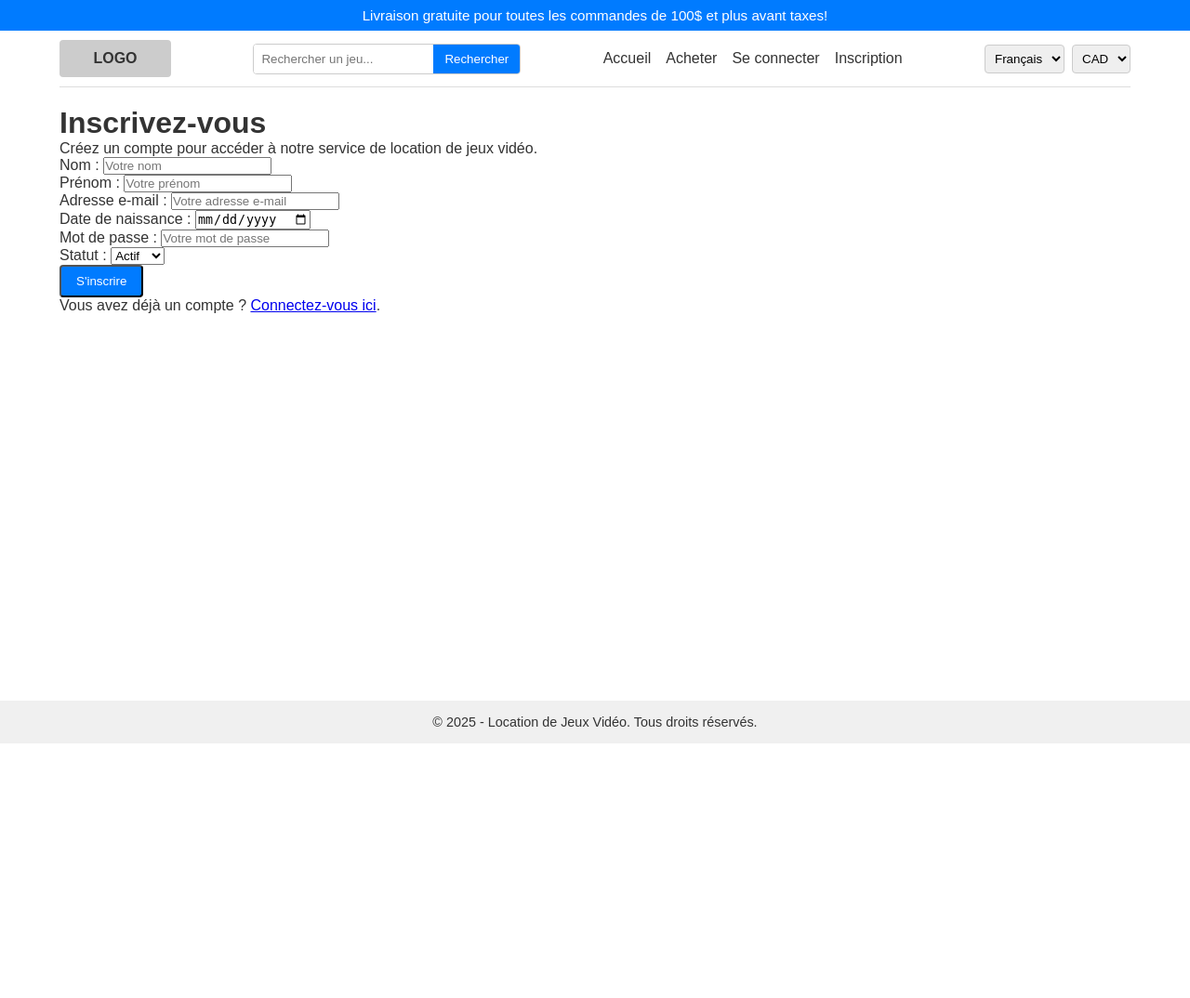
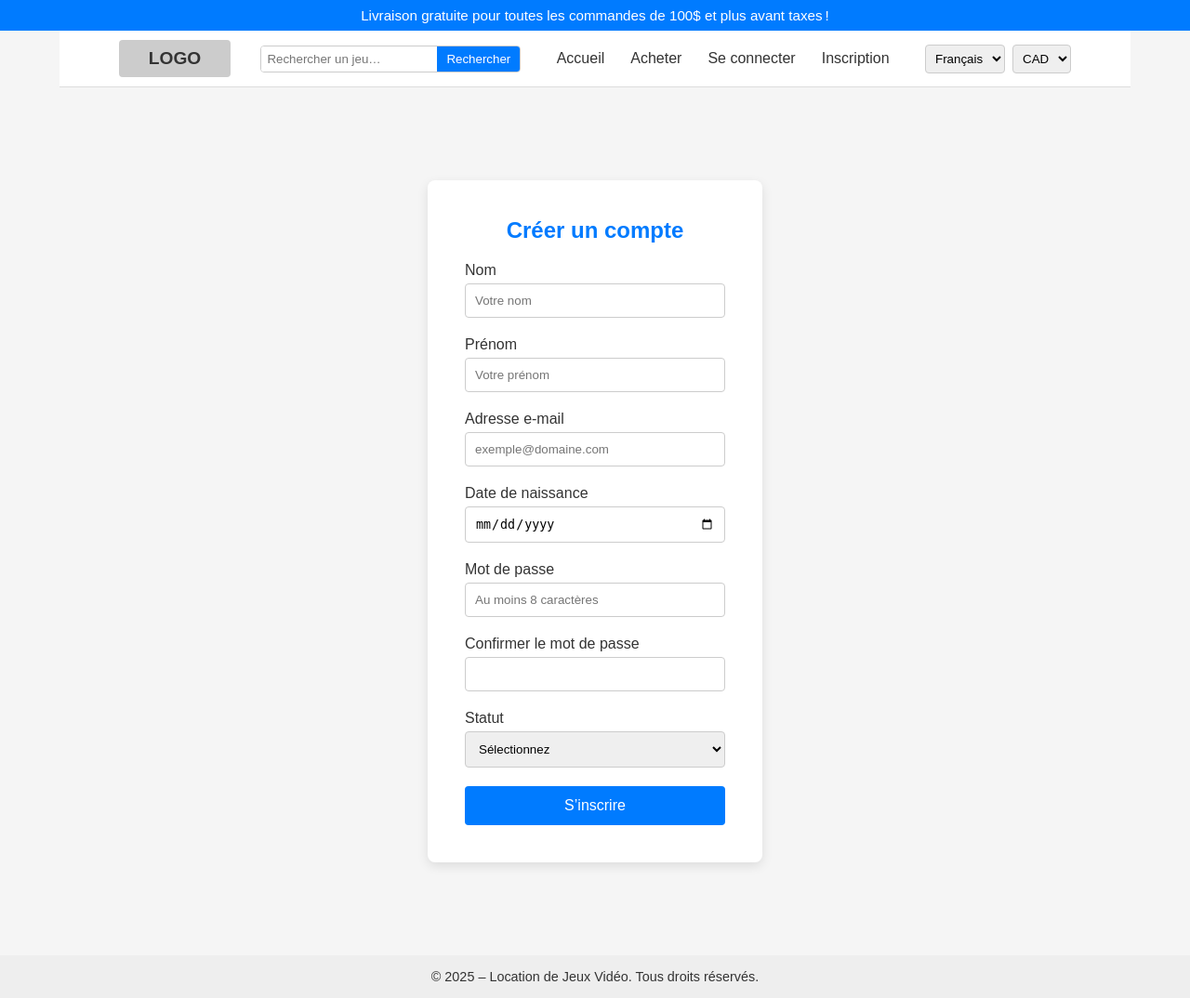
Before and after one commit to AllenMercier/GLO-2005, a Flask app: page /register in a window 1280 px wide. Shown: the whole page at 93% size. Before the commit the page ends 800 px from the top, so only its background shows below. Run offline with Flask 3, Linux system fonts and the light colour scheme.

Commit message:
Amelioration de l'interface utilisateur

```diff
--- /dev/null
+++ b/flaskProjet/static/acheter.js
@@ -0,0 +1,6 @@
+function addToCart(id, name) {
+    let cart = JSON.parse(localStorage.getItem("cart") || "[]");
+    cart.push({id, name});
+    localStorage.setItem("cart", JSON.stringify(cart));
+    alert(name + " a été ajouté au panier.");
+  }
--- /dev/null
+++ b/flaskProjet/static/register.css
@@ -0,0 +1,73 @@
+.register-container {
+    background: #fff;
+    padding: 40px;
+    border-radius: 8px;
+    width: 360px;
+    margin: 60px auto;
+    box-shadow: 0 4px 12px rgba(0,0,0,0.1);
+    text-align: center;
+  }
+
+  .register-container h2 {
+    margin-bottom: 20px;
+    color: #007BFF;
+  }
+
+  .form-group {
+    margin-bottom: 20px;
+    text-align: left;
+  }
+  .form-group label {
+    display: block;
+    margin-bottom: 5px;
+    font-weight: 500;
+  }
+  .form-group input,
+  .form-group select {
+    width: 100%;
+    padding: 10px;
+    border: 1px solid #ccc;
+    border-radius: 4px;
+    transition: border-color 0.3s;
+  }
+  .form-group input:focus,
+  .form-group select:focus {
+    border-color: #007BFF;
+    outline: none;
+  }
+
+  .error {
+    color: #d9534f;
+    font-size: 0.85em;
+    margin-top: 5px;
+  }
+
+  .button {
+    width: 100%;
+    padding: 12px;
+    background-color: #007BFF;
+    border: none;
+    color: #fff;
+    font-size: 1em;
+    border-radius: 4px;
+    cursor: pointer;
+    transition: background 0.3s;
+  }
+  .button:hover {
+    background-color: #0056b3;
+  }
+
+  .flash-message {
+    padding: 10px;
+    margin-bottom: 15px;
+    border-radius: 4px;
+    font-size: 0.9em;
+  }
+  .flash-message.success {
+    background-color: #d4edda;
+    color: #155724;
+  }
+  .flash-message.error {
+    background-color: #f8d7da;
+    color: #721c24;
+  }
--- /dev/null
+++ b/flaskProjet/static/register.js
@@ -0,0 +1,47 @@
+document.addEventListener("DOMContentLoaded", () => {
+    const form = document.getElementById("registerForm");
+    form.addEventListener("submit", (e) => {
+      let valid = true;
+      ["nomError","prenomError","emailError","dateError","passwordError","confirmPasswordError","statutError"].forEach(id => {
+        document.getElementById(id).innerText = "";
+      });
+
+      const nom = document.getElementById("nom").value.trim();
+      const prenom = document.getElementById("prenom").value.trim();
+      const email = document.getElementById("email").value.trim();
+      const dateNaissance = document.getElementById("date_naissance").value;
+      const pwd = document.getElementById("mot_de_passe").value;
+      const confirm = document.getElementById("confirmPassword").value;
+      const statut = document.getElementById("statut").value;
+
+      if (!nom) {
+        document.getElementById("nomError").innerText = "Le nom est obligatoire.";
+        valid = false;
+      }
+      if (!prenom) {
+        document.getElementById("prenomError").innerText = "Le prénom est obligatoire.";
+        valid = false;
+      }
+      if (!/^\S+@\S+\.\S+$/.test(email)) {
+        document.getElementById("emailError").innerText = "E-mail invalide.";
+        valid = false;
+      }
+      if (!dateNaissance) {
+        document.getElementById("dateError").innerText = "La date est obligatoire.";
+        valid = false;
+      }
+      if (pwd.length < 8) {
+        document.getElementById("passwordError").innerText = "Au moins 8 caractères.";
+        valid = false;
+      }
+      if (confirm !== pwd) {
+        document.getElementById("confirmPasswordError").innerText = "Ne correspond pas.";
+        valid = false;
+      }
+      if (statut==="") {
+        document.getElementById("statutError").innerText = "Sélection requise.";
+        valid = false;
+      }
+      if (!valid) e.preventDefault();
+    });
+  });
--- a/flaskProjet/static/styles.css
+++ b/flaskProjet/static/styles.css
@@ -180,3 +180,60 @@ footer {
   font-size: 0.9rem;
   margin: 5px 0;
 }
+
+/* Reset basique */
+* { margin:0; padding:0; box-sizing:border-box; }
+body { font-family: Arial, sans-serif; background: #f5f5f5; color: #333; }
+
+/* Promo banner */
+.promo-banner { background: #007BFF; color: #fff; text-align: center; padding: 8px 0; }
+
+/* Header */
+.header-content {
+  display: flex; align-items: center; justify-content: space-between;
+  flex-wrap: wrap; gap:1rem; padding:10px 5%; background:#fff;
+  border-bottom:1px solid #ddd;
+}
+.logo { font-weight:bold; font-size:1.2em; }
+.search-bar { display:flex; border:1px solid #ccc; border-radius:4px; overflow:hidden; }
+.search-bar input { border:none; padding:6px; outline:none; }
+.search-bar button { background:#007BFF; color:#fff; border:none; padding:6px 10px; cursor:pointer; }
+nav ul { list-style:none; display:flex; gap:1rem; }
+nav a { text-decoration:none; color:#333; padding:6px; }
+nav a:hover { color:#007BFF; }
+.lang-currency { display:flex; gap:0.5rem; }
+.lang-currency select { padding:6px; border:1px solid #ccc; border-radius:4px; }
+
+/* Page content */
+.page-content { padding:20px 5%; }
+
+/* Acheter cards */
+.page-title { text-align:center; color:#007BFF; margin:20px 0; font-size:2em; }
+.cards-grid {
+  display:flex; flex-wrap:wrap; gap:20px;
+  justify-content:center;
+}
+.card {
+  background:#fff; width:200px; border-radius:8px;
+  box-shadow:0 4px 8px rgba(0,0,0,0.1); display:flex; flex-direction:column;
+  transition:transform 0.2s;
+}
+.card:hover { transform:translateY(-5px); }
+.card-image { background:#eee; height:120px; display:flex; align-items:center; justify-content:center; }
+.placeholder-img { color:#aaa; }
+.card-content { padding:10px; flex:1; display:flex; flex-direction:column; }
+.card-content h3 { margin-bottom:8px; font-size:1.1em; }
+.price { color:#007BFF; font-weight:bold; margin-bottom:5px; }
+.stock { font-size:0.9em; color:#555; margin-bottom:15px; }
+.card-actions { display:flex; gap:5px; margin-top:auto; }
+.button {
+  flex:1; padding:6px; text-align:center; background:#007BFF;
+  color:#fff; border:none; border-radius:4px; cursor:pointer;
+  text-decoration:none;
+}
+.button:hover { background:#0056b3; }
+.secondary { background:#6c757d; }
+.secondary:hover { background:#5a6268; }
+
+/* Footer */
+footer { text-align:center; padding:10px; background:#eee; margin-top:auto; }
--- a/flaskProjet/templates/Inscription.html
+++ b/flaskProjet/templates/Inscription.html
@@ -1,55 +1,71 @@
-<!-- filepath: c:\Users\Allen\OneDrive\Documents\GitHub\GLO-2005\flaskProjet\templates\Inscription.html -->
 {% extends "base.html" %}
 
 {% block title %}Inscription - Location de Jeux Vidéo{% endblock %}
 
 {% block content %}
-<main class="registration">
-  <h1>Inscrivez-vous</h1>
-  <p>Créez un compte pour accéder à notre service de location de jeux vidéo.</p>
+<main>
+  <div class="register-container">
+    <h2>Créer un compte</h2>
 
-  <!-- Affichage des messages flash -->
+    <!-- Messages flash -->
     {% with messages = get_flashed_messages(with_categories=true) %}
       {% if messages %}
-      <div class="flash-messages">
         {% for category, message in messages %}
-          <div class="alert alert-{{ category }}">{{ message }}</div>
+          <div class="flash-message {{ category }}">{{ message }}</div>
         {% endfor %}
-      </div>
       {% endif %}
     {% endwith %}
 
-  <form action="{{ url_for('register') }}" method="POST" class="registration-form">
+    <!-- Erreur spécifique -->
+    {% if error %}
+      <div class="error">{{ error }}</div>
+    {% endif %}
+
+    <form id="registerForm" method="POST" action="{{ url_for('register') }}" novalidate>
       <div class="form-group">
-      <label for="nom">Nom :</label>
+        <label for="nom">Nom</label>
         <input type="text" id="nom" name="nom" placeholder="Votre nom" required>
+        <div class="error" id="nomError"></div>
       </div>
       <div class="form-group">
-      <label for="prenom">Prénom :</label>
+        <label for="prenom">Prénom</label>
         <input type="text" id="prenom" name="prenom" placeholder="Votre prénom" required>
+        <div class="error" id="prenomError"></div>
       </div>
       <div class="form-group">
-      <label for="email">Adresse e-mail :</label>
-      <input type="email" id="email" name="email" placeholder="Votre adresse e-mail" required pattern="[a-z0-9._%+-]+@[a-z0-9.-]+\.[a-z]{2,}$">
+        <label for="email">Adresse e‑mail</label>
+        <input type="email" id="email" name="email" placeholder="exemple@domaine.com" required>
+        <div class="error" id="emailError"></div>
       </div>
       <div class="form-group">
-      <label for="date_naissance">Date de naissance :</label>
+        <label for="date_naissance">Date de naissance</label>
         <input type="date" id="date_naissance" name="date_naissance" required>
+        <div class="error" id="dateError"></div>
       </div>
       <div class="form-group">
-      <label for="mot_de_passe">Mot de passe :</label>
-      <input type="password" id="mot_de_passe" name="mot_de_passe" placeholder="Votre mot de passe" required minlength="8">
+        <label for="mot_de_passe">Mot de passe</label>
+        <input type="password" id="mot_de_passe" name="mot_de_passe" placeholder="Au moins 8 caractères" required>
+        <div class="error" id="passwordError"></div>
       </div>
       <div class="form-group">
-      <label for="statut">Statut :</label>
+        <label for="confirmPassword">Confirmer le mot de passe</label>
+        <input type="password" id="confirmPassword" name="confirmPassword" required>
+        <div class="error" id="confirmPasswordError"></div>
+      </div>
+      <div class="form-group">
+        <label for="statut">Statut</label>
         <select id="statut" name="statut" required>
+          <option value="">Sélectionnez</option>
           <option value="1">Actif</option>
           <option value="0">Inactif</option>
         </select>
+        <div class="error" id="statutError"></div>
       </div>
-    <button type="submit" class="button">S'inscrire</button>
+      <button type="submit" class="button">S’inscrire</button>
     </form>
+  </div>
+</main>
 
-  <p>Vous avez déjà un compte ? <a href="{{ url_for('login') }}">Connectez-vous ici</a>.</p>
-</main>
+<link rel="stylesheet" href="{{ url_for('static', filename='register.css') }}">
+<script src="{{ url_for('static', filename='register.js') }}"></script>
 {% endblock %}
--- a/flaskProjet/templates/base.html
+++ b/flaskProjet/templates/base.html
@@ -3,25 +3,25 @@
 <head>
     <meta charset="UTF-8">
     <title>{% block title %}Location de Jeux Vidéo{% endblock %}</title>
-    <link rel="stylesheet" text="text/css" href="/static/styles.css">
+    <link rel="stylesheet" href="{{ url_for('static', filename='styles.css') }}">
 </head>
 <body>
     <div class="promo-banner">
-    <p>Livraison gratuite pour toutes les commandes de 100$ et plus avant taxes!</p>
+        <p>Livraison gratuite pour toutes les commandes de 100$ et plus avant taxes !</p>
     </div>
 
     <header>
         <div class="header-content">
             <div class="logo">LOGO</div>
             <div class="search-bar">
-        <input type="text" placeholder="Rechercher un jeu...">
+                <input type="text" placeholder="Rechercher un jeu…">
                 <button>Rechercher</button>
             </div>
             <nav>
                 <ul>
                     <li><a href="{{ url_for('main') }}">Accueil</a></li>
                     <li><a href="{{ url_for('acheter') }}">Acheter</a></li>
-                {% if session.user_email %}
+                    {% if session.get('user_id') %}
                         <li><a href="{{ url_for('panier') }}">Panier</a></li>
                         <li><a href="{{ url_for('logout') }}">Déconnexion</a></li>
                     {% else %}
@@ -43,16 +43,13 @@
         </div>
     </header>
 
-    <!-- Contenu spécifique -->
     <div class="page-content">
-    {% block content %}
-    {% endblock %}
+        {% block content %}{% endblock %}
     </div>
 
-    <!-- Pied de page commun -->
     <footer>
         <div class="footer-content">
-        <p>&copy; 2025 - Location de Jeux Vidéo. Tous droits réservés.</p>
+            <p>&copy; 2025 – Location de Jeux Vidéo. Tous droits réservés.</p>
         </div>
     </footer>
 </body>
```
Also changed, not shown: flaskProjet/static/achter.css (added, +109 -0 lines), flaskProjet/static/login.css (added, +83 -0 lines), flaskProjet/static/login.js (added, +21 -0 lines), flaskProjet/templates/acheter_detail.html (+8 -7 lines), flaskProjet/templates/acheter_liste.html (+31 -40 lines), flaskProjet/templates/login.html (+25 -82 lines). Lines whose indentation alone changed are shown as unchanged.
